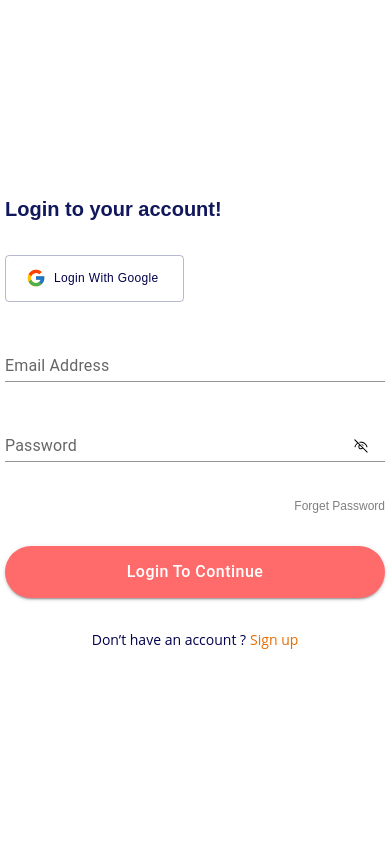
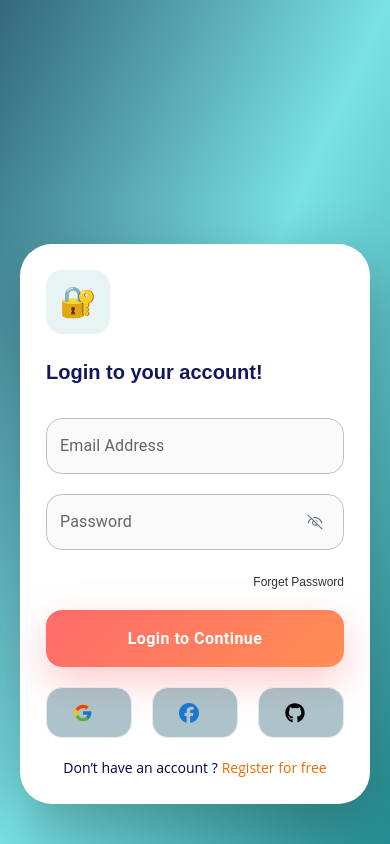
Before and after one commit to salmanfarshi-dev/Talkify, a React (Vite) app: page /login in a window 390 px wide. Built offline with nearby package versions, Linux system fonts and the light colour scheme.

Commit message:
feat: mobile resoponsive

```diff
--- a/src/App.jsx
+++ b/src/App.jsx
@@ -3,7 +3,7 @@ import {createRoutesFromElements, createBrowserRouter, Route, RouterProvider } f
 import Registration from './Pages/Registration';
 import Login from './Pages/Login';
 import Home from './Pages/Home';
-import Startpage from './Pages/Startpage';
+
 
 
 
@@ -13,8 +13,8 @@ const router = createBrowserRouter(
   createRoutesFromElements(
    <Route>
 
-    <Route path='/' element={ <Startpage/> }/>
-    <Route path='/registration' element={ <Registration/> }/>
+
+    <Route path='/' element={ <Registration/> }/>
     <Route path='login' element={ <Login/> }/>
     <Route path='home' element={ <Home/> } />
 
--- a/src/Layout/SignIn.jsx
+++ b/src/Layout/SignIn.jsx
@@ -7,19 +7,29 @@ import { FcGoogle } from "react-icons/fc";
 import TextField from "@mui/material/TextField";
 import { VscEye } from "react-icons/vsc";
 import { VscEyeClosed } from "react-icons/vsc";
-import { getAuth, signInWithEmailAndPassword, signInWithPopup, GoogleAuthProvider , sendPasswordResetEmail } from "firebase/auth";
+import {
+  getAuth,
+  signInWithEmailAndPassword,
+  signInWithPopup,
+  GoogleAuthProvider,
+  sendPasswordResetEmail, FacebookAuthProvider
+} from "firebase/auth";
 import { toast, ToastContainer } from "react-toastify";
 import { RotatingLines } from "react-loader-spinner";
 import { LuKeyRound } from "react-icons/lu";
+import { FaFacebook } from "react-icons/fa6";
+import { FaGithub } from "react-icons/fa";
+
 
 
 function SignIn() {
   const auth = getAuth();
+  const facebookprovider = new FacebookAuthProvider();
   const provider = new GoogleAuthProvider();
   const navigate = useNavigate();
 
   let [email, setEmail] = useState("");
-  let [emailreset, setEmailReset] = useState("")
+  let [emailreset, setEmailReset] = useState("");
   let [password, setPassword] = useState("");
   let [emailerror, setEmailError] = useState("");
   let [passworderror, setPasswordError] = useState("");
@@ -28,7 +38,7 @@ function SignIn() {
   let [show, setShow] = useState(false);
   let emialregex = /^[a-zA-Z0-9._%+-]+@[a-zA-Z0-9.-]+\.[a-zA-Z]{2,}$/;
 
-  let [popup , setPopup] = useState(false)
+  let [popup, setPopup] = useState(false);
 
   const handleeye = () => {
     setShow(!show);
@@ -49,7 +59,7 @@ function SignIn() {
 
     if (!email) {
       setEmailError("Please fill out this field");
-    }else if (!emialregex.test(email)) {
+    } else if (!emialregex.test(email)) {
       setEmailError("Invalid Email");
     }
     if (!password) {
@@ -61,7 +71,7 @@ function SignIn() {
       signInWithEmailAndPassword(auth, email, password)
         .then((userCredential) => {
           console.log(userCredential);
-          if(userCredential.user.emailVerified){
+          if (userCredential.user.emailVerified) {
             toast.success("Login successfully");
 
             const user = userCredential.user;
@@ -71,13 +81,10 @@ function SignIn() {
             navigate("/home");
 
             setLoader(false);
-
-          }else{
-            toast.error("Please verified your email")
-            setLoader(false)
+          } else {
+            toast.error("Please verified your email");
+            setLoader(false);
           }
-
-
         })
         .catch((error) => {
           setLoader(false);
@@ -89,58 +96,70 @@ function SignIn() {
     }
   };
 
-  const handlegoogle=()=>{
+  const handlegoogle = () => {
     signInWithPopup(auth, provider)
       .then((result) => {
-    navigate("/home")
-  }).catch((error) => {
-
+        navigate("/home");
+      })
+      .catch((error) => {
         const errorCode = error.code;
         const errorMessage = error.message;
+      });
+  };
+const handleGithub=()=>{
 
-  });
+}
+  const handleForgot = () => {
+    setPopup(true);
+  };
+
+  const handleemailreset = (e) => {
+    setEmailReset(e.target.value);
+    setEmailError("");
+  };
+  const handleReset = () => {
+    if (!emailreset) {
+      setEmailError("Enter your email");
+      return;
     }
 
-  const handleForgot=()=>{
-   setPopup(true)
-  }
+    setLoader(true);
+    sendPasswordResetEmail(auth, emailreset)
+      .then(() => {
+        toast.success("Check your email");
+        setPopup(false);
+        setLoader(false);
+      })
+      .catch((error) => {
+        setLoader(false);
+        const errorCode = error.code;
+
+        toast.error(error.message);
+      });
+  };
 
 
-  const handleemailreset=(e)=>{
-    setEmailReset(e.target.value)
-    setEmailError("")
-  }
-  const handleReset=()=>{
+ const handleFacebook = () => {
+
+    provider.addScope("email");
+  provider.addScope("public_profile");
+  signInWithPopup(auth, facebookprovider)
+    .then((result) => {
+      console.log(result.user);
+      toast.success("Facebook login successful");
+      navigate("/home");
+    })
+    .catch((error) => {
+      console.log(error);
+      toast.error(error.message);
+    });
+};
 
 
-    if(!emailreset){
-      setEmailError("Enter your email")
-      return
-    }
 
-    setLoader(true)
-    sendPasswordResetEmail(auth, emailreset)
-  .then(() => {
-
-    toast.success("Check your email")
-    setPopup(false)
-    setLoader(false)
-
-  })
-  .catch((error) => {
-    setLoader(false)
-    const errorCode = error.code;
-
-    toast.error(errorMessage)
-
-  });
-
-  }
 
   return (
-    <section>
-
-
+    <section className="min-h-screen bg-gradient-to-br from-[#34697B] via-[#7AE2E5] to-[#248E92]">
       <div className="relative">
         {/* Login Form */}
         <div
@@ -148,8 +167,8 @@ function SignIn() {
             popup ? "blur-sm opacity-60 pointer-events-none" : ""
           } transition-all duration-300`}
         >
-    <div className="flex gap-x-18">
-      <div className="w-1/2 hidden md:block">
+          <div className="flex flex-col-reverse md:flex-row min-h-screen">
+            <div className="hidden md:block md:w-1/2 p-4">
               <img
                 src={LoginImage}
                 alt=""
@@ -157,39 +176,16 @@ function SignIn() {
               />
             </div>
 
-      <div className="w-full md:w-1/2 flex justify-center items-center h-screen">
-        <div className="md:w-[500px]">
+            <div className="w-full md:w-1/2 flex justify-center items-center px-5 py-10">
+              <div className="w-full max-w-[450px] bg-white rounded-[32px] p-6 md:p-10 shadow-[0_20px_60px_rgba(0,0,0,.28)] border-2 border-white/30">
+                <div className="w-16 h-16 rounded-2xl bg-[#248E92]/10 flex justify-center items-center mb-6">
+                  <span className="text-3xl">🔐</span>
+                </div>
                 <Heading text="Login to your account!" />
 
-          <Button
-            onClick={handlegoogle}
-            sx={{
-              py: {
-                xs: 1.5,
-                md: 2,
-              },
-              px: {
-                xs: 3,
-              },
-              color: "#03014C",
-              textTransform: "capitalize",
-              fontWeight: "semibold",
-              fontSize: {
-                xs: "12px",
-                md: "13px",
-              },
-              padding: "15px 58px",
-              marginTop: "32px",
-              fontFamily: "sans-serif",
-              border: "1px solid #11175d4d ",
-            }}
-            variant="outlined"
-            startIcon={<FcGoogle />}
-          >
-            Login with Google
-          </Button>
 
-          <div className="flex flex-col mt-8 gap-y-8 w-[380px]">
+
+                <div className="flex flex-col mt-8 gap-y-5 w-full">
                   {/* Email */}
                   <div>
                     <TextField
@@ -197,15 +193,13 @@ function SignIn() {
                       onChange={handleemail}
                       sx={{
                         width: "100%",
-                  "& .MuiInput-underline:after": {
-                    borderBottomColor: "#03014c80",
-                  },
-                  "& .MuiInputLabel-root.Mui-focused": {
-                    color: "#03014c80",
+                        "& .MuiOutlinedInput-root": {
+                          borderRadius: "16px",
+                          backgroundColor: "#fafafa",
                         },
                       }}
                       label="Email Address"
-                variant="standard"
+                      variant="outlined"
                     />
                     {emailerror && (
                       <p className="text-red-400 mt-1">{emailerror}</p>
@@ -219,21 +213,19 @@ function SignIn() {
                       value={password}
                        sx={{
                         width: "100%",
-                  "& .MuiInput-underline:after": {
-                    borderBottomColor: "#03014c80",
-                  },
-                  "& .MuiInputLabel-root.Mui-focused": {
-                    color: "#03014c80",
+                        "& .MuiOutlinedInput-root": {
+                          borderRadius: "16px",
+                          backgroundColor: "#fafafa",
                         },
                       }}
                       label="Password"
-                variant="standard"
+                      variant="outlined"
                       type={show ? "text" : "password"}
                     />
 
                     <div
                       onClick={handleeye}
-                className="absolute top-1/2 right-4 cursor-pointer"
+                      className="absolute top-1/2 -translate-y-1/2 right-5 text-lg text-gray-500 cursor-pointer"
                     >
                       {show ? <VscEye /> : <VscEyeClosed />}
                     </div>
@@ -245,7 +237,7 @@ function SignIn() {
 
                   <p
                     onClick={handleForgot}
-              className="text-black/50 mt-1 text-end text-xs md:text-[14px] cursor-pointer"
+                    className="text-black/80 mt-1 text-end text-xs md:text-[14px] cursor-pointer"
                   >
                     Forget Password
                   </p>
@@ -264,19 +256,20 @@ function SignIn() {
                   ) : (
                     <Button
                       sx={{
-                  background: "#FF6B6B",
-                  borderRadius: "86px",
-                  fontWeight: "semibold",
-                  fontSize: {
-                    xs: "16px",
-                    md: "20px",
-                  },
-                  textTransform: "capitalize",
-                  py: {
-                    xs: "12px",
-                    md: "15px",
+                        background:
+                          "linear-gradient(135deg,#FF6B6B 0%,#FF8E53 100%)",
+                        borderRadius: "16px",
+                        py: 1.8,
+                        textTransform: "none",
+                        fontSize: "16px",
+                        fontWeight: 700,
+                        boxShadow: "0px 15px 40px rgba(255,107,107,.35)",
+                        "&:hover": {
+                          background:
+                            "linear-gradient(135deg,#FF6B6B 0%,#FF8E53 100%)",
                         },
                       }}
+                      fullWidth
                       variant="contained"
                       onClick={handlelogin}
                     >
@@ -284,11 +277,70 @@ function SignIn() {
                     </Button>
                   )}
 
+
+                  <div className="flex justify-center items-center gap-x-5">
+                      <Button
+                  onClick={handlegoogle}
+                  sx={{
+                    py: 1.8,
+                    width: "100%",
+                    borderRadius: "16px",
+                    textTransform: "none",
+                    fontWeight: 600,
+                    backgroundColor: "#34697b66",
+                    border: "1px solid #e5e7eb",
+                    fontSize: "3px",
+                  }}
+                  variant="outlined"
+                  startIcon={<FcGoogle />}
+                >
+
+                </Button>
+
+                  <Button
+                  onClick={handleFacebook}
+                  sx={{
+                    py: 1.8,
+                    width: "100%",
+                    borderRadius: "16px",
+                    textTransform: "none",
+                    fontWeight: 600,
+                    backgroundColor: "#34697b66",
+                    border: "1px solid #e5e7eb",
+                    fontSize: "3px",
+                  }}
+                  variant="outlined"
+                  startIcon={<FaFacebook />
+}
+                >
+
+                </Button>
+
+                  <Button
+                  onClick={handleGithub}
+                  sx={{
+                    py: 1.8,
+                    width: "100%",
+                    borderRadius: "16px",
+                    textTransform: "none",
+                    fontWeight: 600,
+                    backgroundColor: "#34697b66",
+                    border: "1px solid #e5e7eb",
+                    fontSize: "3px",
+                  }}
+                  variant="outlined"
+                  startIcon={<FaGithub className="text-black "/>
+}
+                >
+
+                </Button>
+                  </div>
+
                   <p className="text-center font-sans text-sm text-[#03014C]">
                     Don’t have an account ?
                     <Link to="/">
                       <span className="text-[#EA6C00] cursor-pointer ml-1">
-                  Sign up
+                       Register for free
                       </span>
                     </Link>
                   </p>
@@ -300,10 +352,10 @@ function SignIn() {
 
         {/* Popup Modal */}
         {popup && (
-    <div className="fixed inset-0 bg-black/20 flex justify-center items-center z-50">
-      <div className="bg-white/15 py-10 w-[90%] max-w-[500px] px-5 rounded-lg border border-[#ff6b6b6c] shadow-xs shadow-[#FF6B6B]">
+          <div className="fixed inset-0 bg-black/30 backdrop-blur-sm flex justify-center items-center z-50">
+            <div className="bg-white/95 backdrop-blur-xl py-10 w-[90%] max-w-[500px] px-6 rounded-[28px] border border-white/30 shadow-2xl">
               <div className="flex flex-col justify-center items-center">
-          <div className="w-[50px] h-[50px] rounded-full flex bg-white/75 justify-center items-center">
+                <div className="w-[50px] h-[50px] rounded-full flex bg-black/20 justify-center items-center">
                   <LuKeyRound className="text-[#FF6B6B] text-xl" />
                 </div>
 
@@ -331,13 +383,12 @@ function SignIn() {
 
                 <p
                   onClick={() => setPopup(false)}
-            className="mt-4 text-black/40 text-center cursor-pointer text-[15px]"
+                  className="mt-4 text-black/70 text-center cursor-pointer text-[15px]"
                 >
                   Back to sign in
                 </p>
 
-        {
-          loader?
+                {loader ? (
                   <RotatingLines
                     visible={true}
                     height="30"
@@ -348,7 +399,7 @@ function SignIn() {
                     ariaLabel="rotating-lines-loading"
                     wrapperClass="flex justify-center"
                   />
-          :
+                ) : (
                   <Button
                     sx={{
                       background: "#FF6B6B",
@@ -363,27 +414,12 @@ function SignIn() {
                   >
                     Send Reset Password
                   </Button>
-        }
+                )}
               </div>
             </div>
           </div>
         )}
       </div>
-
-
-
-
-
-
-
-
-
-
-
-
-
-
-
 
       <ToastContainer
         position="top-center"
```
Also changed, not shown: src/Layout/Register.jsx (+33 -63 lines), src/Pages/Startpage.jsx (deleted, +0 -13 lines), src/index.css (line endings or trailing spaces). Lines whose indentation alone changed are shown as unchanged.
